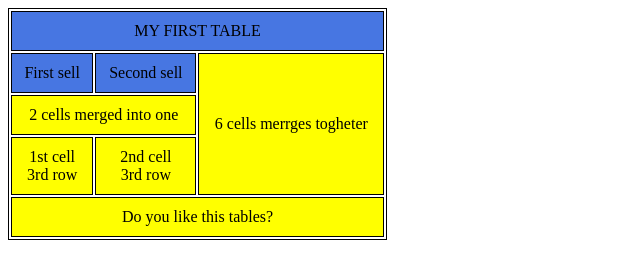
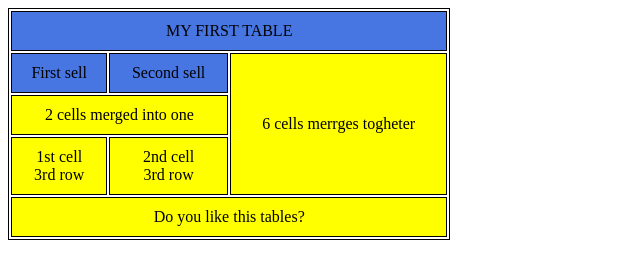
Before and after one commit to janoc0504/proj_05, a plain HTML site: page index.html in a window 1280 px wide. Shown: the whole page, without its empty margins (0-640 px from the left). Drawn offline with Linux system fonts and the light colour scheme.

Commit message:
change width of table

```diff
--- a/index.html
+++ b/index.html
@@ -19,7 +19,7 @@
 </head>
 
 <body>
-  <table style="width:30%">
+  <table style="width:35%">
     <tr>
       <td colspan="4" style="background-color:#2b61dedd;">MY FIRST TABLE</td>
     </tr>
```
